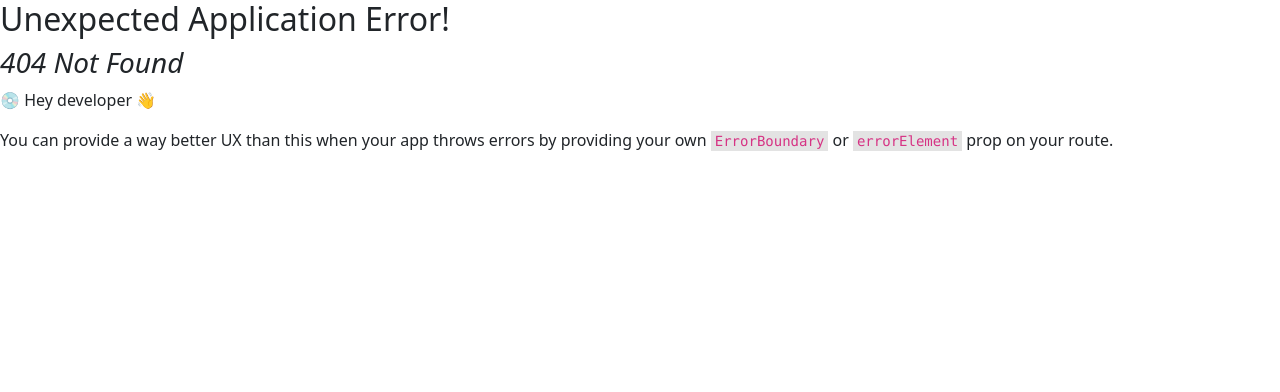
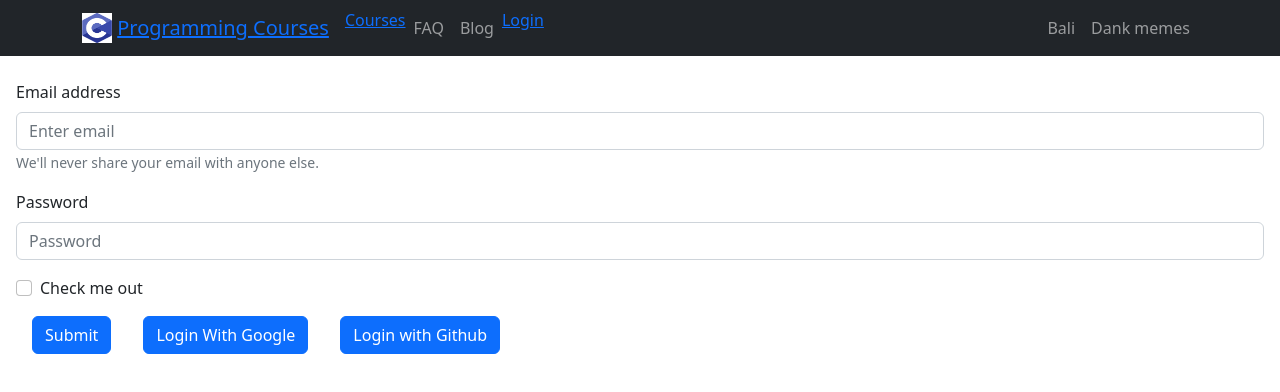
Before and after one commit to sadab275/Learning-Platform-client-side, a React (Create React App) app: page /login in a window 1280 px wide. Before the commit this address had no page. Shown: the top 392 px of the page. Built offline with nearby package versions, Linux system fonts and the light colour scheme.

Commit message:
login form added

```diff
--- /dev/null
+++ b/src/Pages/Checkout/Checkout.js
@@ -0,0 +1,11 @@
+import React from 'react';
+
+const Checkout = () => {
+    return (
+        <div>
+            <h2>This is Checkout</h2>
+        </div>
+    );
+};
+
+export default Checkout;
--- a/src/Pages/CourseDetails/CourseDetails.js
+++ b/src/Pages/CourseDetails/CourseDetails.js
@@ -18,7 +18,7 @@ const CourseDetails = () => {
                         {
                             details.description}
                     </Card.Text>
-                    <Link to={`/details/${details.id}`} variant="primary"><Button>Go to details</Button></Link>
+                    <Link to={`/checkout/${details.id}`} variant="primary"><Button>Get Premium Access</Button></Link>
                 </Card.Body>
 
             </Card>
--- /dev/null
+++ b/src/Pages/Login/Login/Login.js
@@ -0,0 +1,38 @@
+import React from 'react';
+import Button from 'react-bootstrap/Button';
+import Form from 'react-bootstrap/Form';
+
+const Login = () => {
+    return (
+
+        <Form className='mx-3'>
+            <Form.Group className="mb-3" controlId="formBasicEmail">
+                <Form.Label>Email address</Form.Label>
+                <Form.Control type="email" placeholder="Enter email" />
+                <Form.Text className="text-muted">
+                    We'll never share your email with anyone else.
+                </Form.Text>
+            </Form.Group>
+
+            <Form.Group className="mb-3" controlId="formBasicPassword">
+                <Form.Label>Password</Form.Label>
+                <Form.Control type="password" placeholder="Password" />
+            </Form.Group>
+            <Form.Group className="mb-3" controlId="formBasicCheckbox">
+                <Form.Check type="checkbox" label="Check me out" />
+            </Form.Group>
+            <Button className='mx-3' variant="primary" type="submit">
+                Submit
+            </Button>
+            <Button className='mx-3' variant="primary" type="submit">
+                Login With Google
+            </Button>
+            <Button className='mx-3' variant="primary" type="submit">
+                Login with Github
+            </Button>
+        </Form>
+
+    );
+};
+
+export default Login;
--- /dev/null
+++ b/src/Pages/Login/Register/Register.js
@@ -0,0 +1,13 @@
+import React from 'react';
+import Button from 'react-bootstrap/Button';
+import Form from 'react-bootstrap/Form';
+
+const Register = () => {
+    return (
+        <div>
+
+        </div>
+    );
+};
+
+export default Register;
--- a/src/Pages/Shared/Header/Header.js
+++ b/src/Pages/Shared/Header/Header.js
@@ -1,12 +1,16 @@
 import React from 'react';
+import { useContext } from 'react';
 import Container from 'react-bootstrap/Container';
 import Nav from 'react-bootstrap/Nav';
 import Navbar from 'react-bootstrap/Navbar';
 import NavDropdown from 'react-bootstrap/NavDropdown';
 import { Link } from 'react-router-dom';
 import logo from '../../../assets/brands/logo.png'
+import { AuthContext } from '../../../contexts/AuthProvider/AuthProvider';
+import Login from '../../Login/Login/Login';
 
 const Header = () => {
+    const { user } = useContext(AuthContext);
     return (
         <Navbar collapseOnSelect className='mb-4' expand="lg" bg="dark" variant="dark">
             <Container>
@@ -19,6 +23,7 @@ const Header = () => {
                         <Link to={`/category/:id`}>Courses</Link>
                         <Nav.Link href="#pricing">FAQ</Nav.Link>
                         <Nav.Link href="#pricing">Blog</Nav.Link>
+                        <Link to='/login'>Login</Link>
                         {/* <NavDropdown title="Dropdown" id="collasible-nav-dropdown">
                             <NavDropdown.Item href="#action/3.1">Action</NavDropdown.Item>
                             <NavDropdown.Item href="#action/3.2">
@@ -32,7 +37,7 @@ const Header = () => {
                         </NavDropdown> */}
                     </Nav>
                     <Nav>
-                        <Nav.Link href="#deets">More deets</Nav.Link>
+                        <Nav.Link href="#deets">{user?.displayName}</Nav.Link>
                         <Nav.Link eventKey={2} href="#memes">
                             Dank memes
                         </Nav.Link>
--- /dev/null
+++ b/src/contexts/AuthProvider/AuthProvider.js
@@ -0,0 +1,19 @@
+import React from 'react';
+import { createContext } from 'react';
+
+
+export const AuthContext = createContext();
+
+const AuthProvider = ({ children }) => {
+    const user = { displayName: 'Bali' }
+
+    const authInfo = { user };
+    return (
+        <AuthContext.Provider value={authInfo}>
+            {children}
+
+        </AuthContext.Provider>
+    );
+};
+
+export default AuthProvider;
--- a/src/index.js
+++ b/src/index.js
@@ -4,11 +4,14 @@ import './index.css';
 import App from './App';
 import reportWebVitals from './reportWebVitals';
 import 'bootstrap/dist/css/bootstrap.min.css';
+import AuthProvider, { AuthContext } from './contexts/AuthProvider/AuthProvider';
 
 const root = ReactDOM.createRoot(document.getElementById('root'));
 root.render(
   <React.StrictMode>
-    <App />
+    <AuthProvider>
+      <App />
+    </AuthProvider>
   </React.StrictMode>
 );
 
```
Also changed, not shown: src/Routes/Routes/Routes.js (+18 -0 lines).
